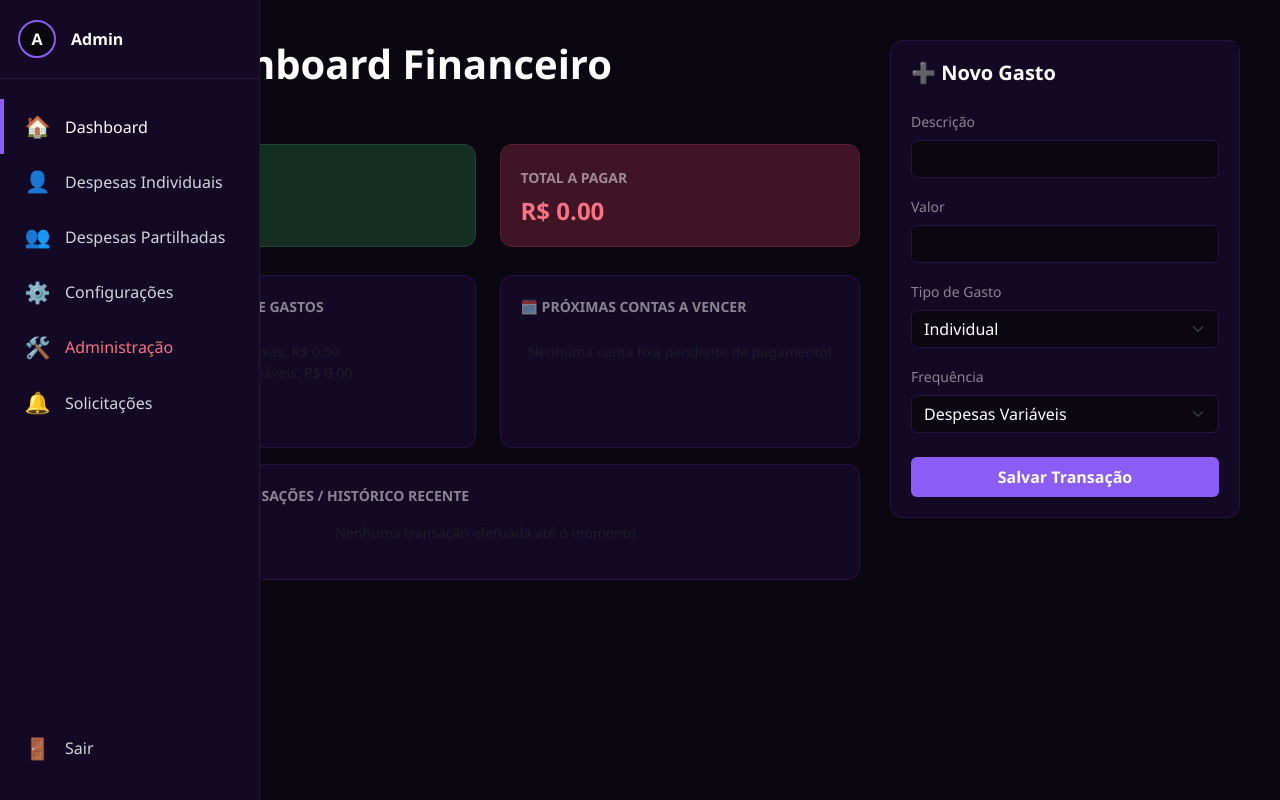
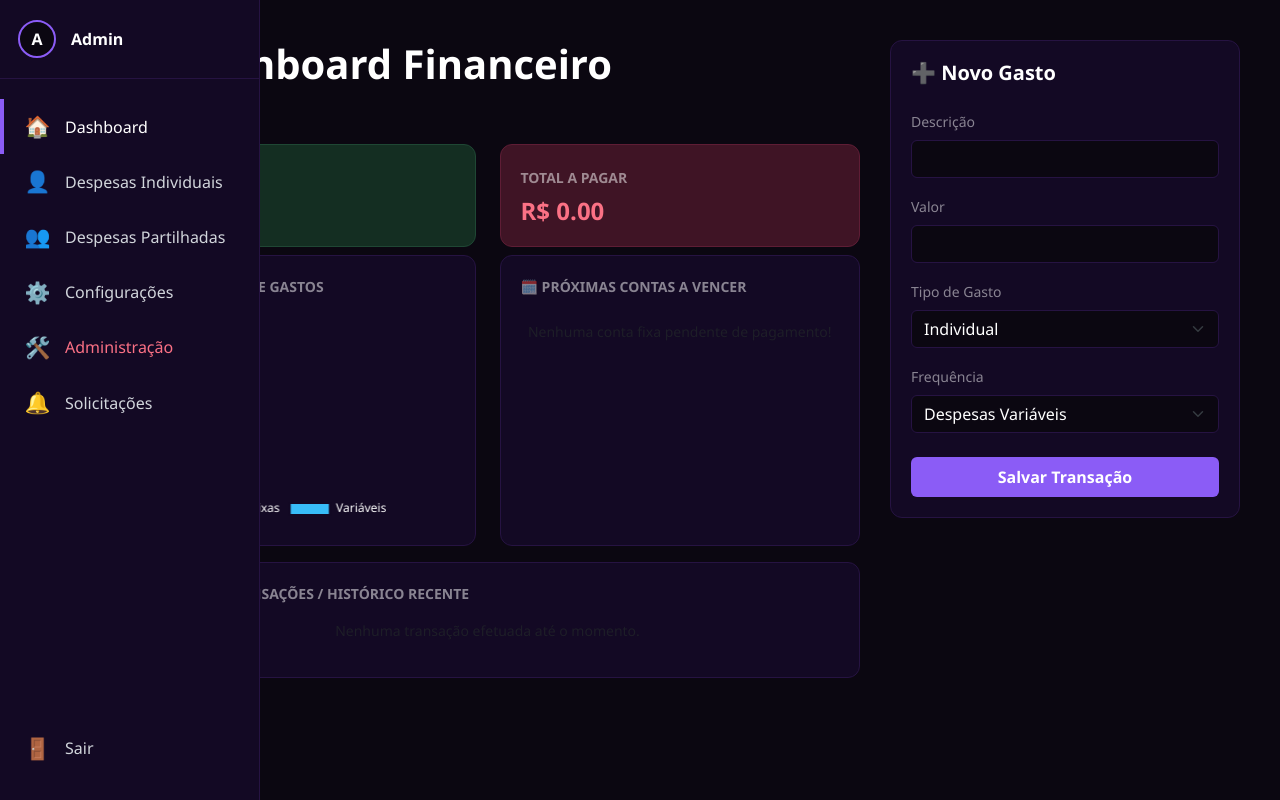
Before and after one commit to ThiViana/controle-de-gastos, a Flask app: page / in a window 1280 px wide. Run offline with Flask 3, Linux system fonts and the light colour scheme; a user stored in the database is signed in.

Commit message:
style: torna o dashboard responsivo e corrige o gráfico de pizza

```diff
--- a/templates/index.html
+++ b/templates/index.html
@@ -5,6 +5,7 @@
     <meta name="viewport" content="width=device-width, initial-scale=1.0">
     <title>Dashboard Financeiro</title>
     <link href="https://cdn.jsdelivr.net/npm/bootstrap@5.3.0/dist/css/bootstrap.min.css" rel="stylesheet">
+    <script src="https://cdn.jsdelivr.net/npm/chart.js"></script>
     <style>
         :root {
             --bg-color: #0b0711;
@@ -25,7 +26,7 @@
             overflow-x: hidden;
         }
 
-        /* --- MENU LATERAL DINÂMICO (HOVER PARA EXPANDIR) --- */
+        /* --- MENU LATERAL DINÂMICO --- */
         .sidebar {
             width: 75px;
             background-color: var(--sidebar-bg);
@@ -123,7 +124,7 @@
             width: calc(100% - 75px);
             display: flex;
             gap: 30px;
-            transition: margin-left 0.3s ease;
+            transition: all 0.3s ease;
         }
         .left-column { flex: 1; }
         .right-column { width: 350px; }
@@ -170,6 +171,31 @@
         .btn-purple:hover {
             background-color: #7c3aed;
             transform: translateY(-2px);
+        }
+
+        /* ========================================== */
+        /* REGRAS DE RESPONSIVIDADE PARA SMARTPHONES  */
+        /* ========================================== */
+        @media (max-width: 991px) {
+            .main-content {
+                flex-direction: column; /* Joga a coluna da direita para baixo */
+                padding: 20px;
+                margin-left: 60px; /* Reduz espaço por causa da sidebar comprimida */
+                width: calc(100% - 60px);
+                gap: 15px;
+            }
+            .sidebar {
+                width: 60px;
+            }
+            .sidebar:hover {
+                width: 60px; /* Desativa a expansão no mobile para não cobrir o conteúdo */
+            }
+            .sidebar:hover .nav-text, .sidebar:hover .user-name-text {
+                display: none; /* Mantém apenas os ícones visíveis no celular */
+            }
+            .right-column {
+                width: 100%; /* O formulário ganha largura total embaixo */
+            }
         }
     </style>
 </head>
@@ -222,7 +248,6 @@
         </a>
     </nav>
 
-
     <main class="main-content">
 
         <div class="left-column">
@@ -244,14 +269,14 @@
             {% endwith %}
 
             <div class="row mb-2">
-                <div class="col-md-6">
-                    <div class="dashboard-card card-pago">
+                <div class="col-md-6 col-12 mb-3 mb-md-0">
+                    <div class="dashboard-card card-pago mb-0">
                         <small class="text-white-50 fw-bold">TOTAL PAGO</small>
                         <h4 class="mt-2 mb-0">R$ {{ "%.2f"|format(total_pago) }}</h4>
                     </div>
                 </div>
-                <div class="col-md-6">
-                    <div class="dashboard-card card-apagar">
+                <div class="col-md-6 col-12">
+                    <div class="dashboard-card card-apagar mb-0">
                         <small class="text-white-50 fw-bold">TOTAL A PAGAR</small>
                         <h4 class="mt-2 mb-0">R$ {{ "%.2f"|format(total_a_pagar) }}</h4>
                     </div>
@@ -259,16 +284,15 @@
             </div>
 
             <div class="row">
-                <div class="col-md-6">
-                    <div class="dashboard-card h-100">
-                        <small class="text-white-50 fw-bold d-block mb-3">📊 CATEGORIAS DE GASTOS</small>
-                        <p class="text-muted small text-center my-4">
-                            Fixas: R$ {{ "%.2f"|format(cat_fixas) }}<br>
-                            Variáveis: R$ {{ "%.2f"|format(cat_variaveis) }}
-                        </p>
+                <div class="col-md-6 col-12 mb-3 mb-md-0">
+                    <div class="dashboard-card h-100 d-flex flex-column align-items-center justify-content-between">
+                        <small class="text-white-50 fw-bold align-self-start mb-2">📊 CATEGORIAS DE GASTOS</small>
+                        <div style="position: relative; width: 100%; height: 200px;">
+                            <canvas id="graficoCategorias"></canvas>
+                        </div>
                     </div>
                 </div>
-                <div class="col-md-6">
+                <div class="col-md-6 col-12">
                     <div class="dashboard-card h-100">
                         <small class="text-white-50 fw-bold d-block mb-3">🗓️ PRÓXIMAS CONTAS A VENCER</small>
                         {% if proximas %}
@@ -371,6 +395,40 @@
             var freq = document.getElementById("freqSelect").value;
             document.getElementById("divVencimento").style.display = (freq === "Despesas Fixas") ? "block" : "none";
         }
+
+        // MOTOR DO GRÁFICO PIZZA (CHART.JS)
+        document.addEventListener("DOMContentLoaded", function() {
+            var ctx = document.getElementById('graficoCategorias').getContext('2d');
+
+            var fixas = parseFloat("{{ cat_fixas }}") || 0;
+            var variaveis = parseFloat("{{ cat_variaveis }}") || 0;
+
+            var meuGrafico = new Chart(ctx, {
+                type: 'pie',
+                data: {
+                    labels: ['Fixas', 'Variáveis'],
+                    datasets: [{
+                        data: [fixas, variaveis],
+                        backgroundColor: ['#8b5cf6', '#38bdf8'],
+                        borderColor: '#130924',
+                        borderWidth: 2
+                    }]
+                },
+                options: {
+                    responsive: true,
+                    maintainAspectRatio: false,
+                    plugins: {
+                        legend: {
+                            position: 'bottom',
+                            labels: {
+                                color: '#ffffff',
+                                font: { size: 12, family: 'Segoe UI' }
+                            }
+                        }
+                    }
+                }
+            });
+        });
     </script>
 </body>
 </html>
```
